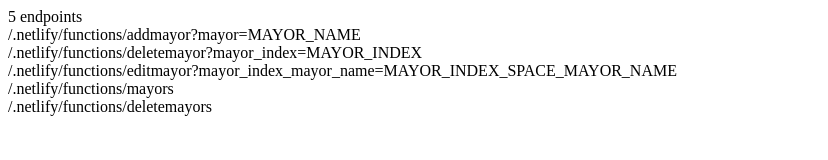
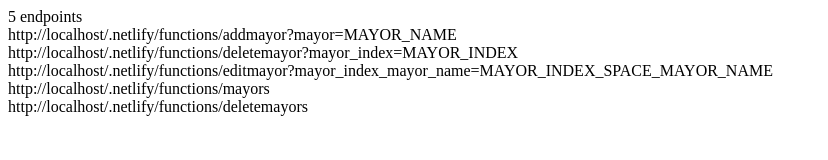
Before and after one commit to yueanchih/tab_mayors, a website: page index.html in a window 1280 px wide. Shown: the whole page, without its empty margins (0-828 px from the left). Drawn offline with Linux system fonts and the light colour scheme.

Commit message:
better homepage

```diff
--- a/index.html
+++ b/index.html
@@ -11,22 +11,31 @@
 
     <br />
 
-    /.netlify/functions/addmayor?mayor=MAYOR_NAME
+    <span class="pageUrlHolder">netlify.app</span>/.netlify/functions/addmayor?mayor=MAYOR_NAME
 
     <br />
 
-    /.netlify/functions/deletemayor?mayor_index=MAYOR_INDEX
+    <span class="pageUrlHolder">netlify.app</span>/.netlify/functions/deletemayor?mayor_index=MAYOR_INDEX
 
     <br />
 
-    /.netlify/functions/editmayor?mayor_index_mayor_name=MAYOR_INDEX_SPACE_MAYOR_NAME
+    <span class="pageUrlHolder">netlify.app</span>/.netlify/functions/editmayor?mayor_index_mayor_name=MAYOR_INDEX_SPACE_MAYOR_NAME
 
     <br />
 
-    /.netlify/functions/mayors
+    <span class="pageUrlHolder">netlify.app</span>/.netlify/functions/mayors
 
     <br />
 
-    /.netlify/functions/deletemayors
+    <span class="pageUrlHolder">netlify.app</span>/.netlify/functions/deletemayors
+
+    <script>
+      const pageUrl = `${window.location.origin}`;
+      const pageUrlHolderEls = document.getElementsByClassName("pageUrlHolder");
+
+      [...pageUrlHolderEls].map((el) => {
+        el.innerHTML = pageUrl;
+      });
+    </script>
   </body>
 </html>
```
